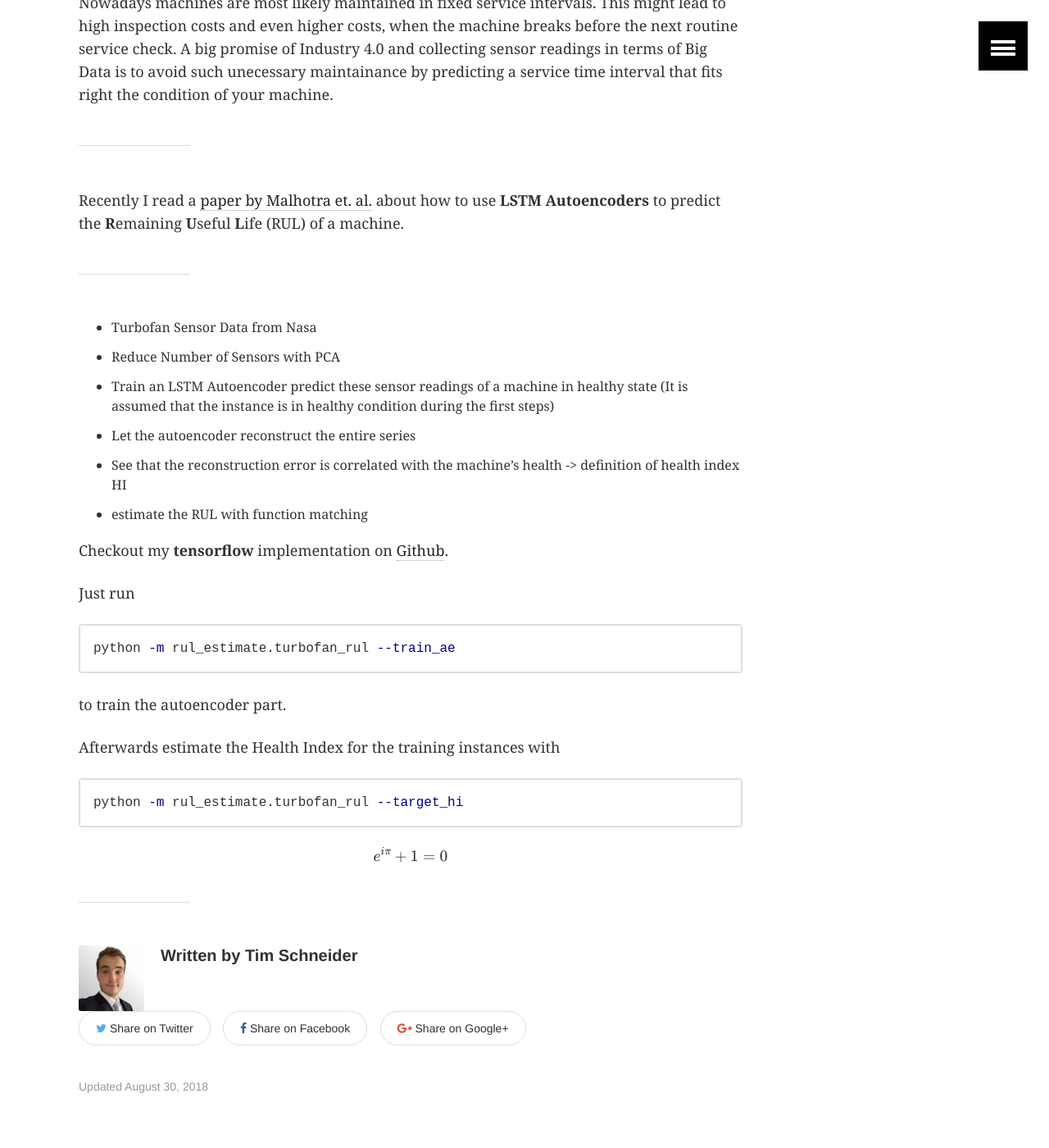
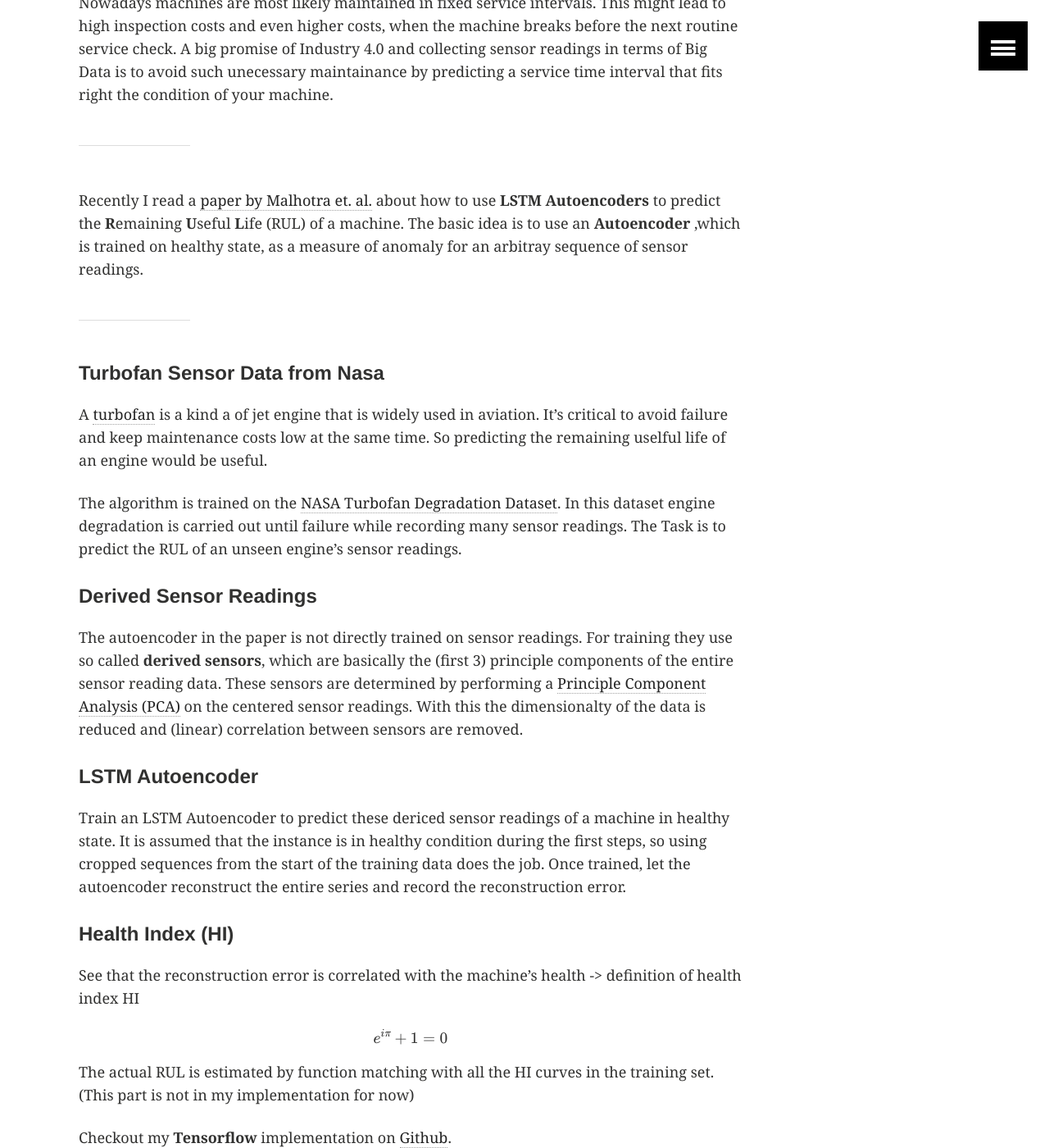
Before and after one commit to TimPhillip/timphillip.github.io, a Jekyll site: the page built from _posts/2018-08-30-predictive-maintenance.md, in a window 1280 px wide and 1400 px high, scrolled down 917 px. Shown: the whole window at 82% size. Built offline with Jekyll 4.4.1, drawn with Linux system fonts in a browser that asks for light colours; formulas are drawn with MathJax 3.

Commit message:
more writing

````diff
--- a/_posts/2018-08-30-predictive-maintenance.md
+++ b/_posts/2018-08-30-predictive-maintenance.md
@@ -19,18 +19,36 @@ Nowadays machines are most likely maintained in fixed service intervals. This mi
 
 ----
 
-Recently I read a [paper by Malhotra et. al.](https://arxiv.org/abs/1608.06154) about how to use __LSTM Autoencoders__ to predict the **R**emaining **U**seful **L**ife (RUL) of a machine.
+Recently I read a [paper by Malhotra et. al.](https://arxiv.org/abs/1608.06154) about how to use __LSTM Autoencoders__ to predict the **R**emaining **U**seful **L**ife (RUL) of a machine. The basic idea is to use an __Autoencoder__ ,which is trained on healthy state, as a measure of anomaly for an arbitray sequence of sensor readings.
 
 ----
 
-* Turbofan Sensor Data from Nasa
-* Reduce Number of Sensors with PCA
-* Train an LSTM Autoencoder predict these sensor readings of a machine in healthy state (It is assumed that the instance is in healthy condition during the first steps)
-* Let the autoencoder reconstruct the entire series
-* See that the reconstruction error is correlated with the machine's health -> definition of health index HI
-* estimate the RUL with function matching
+#### Turbofan Sensor Data from Nasa
 
-Checkout my **tensorflow** implementation on [Github](#).
+A [turbofan](https://en.wikipedia.org/wiki/Turbofan) is a kind a of jet engine that is widely used in aviation. It's critical to avoid failure and keep maintenance costs low at the same time. So predicting the remaining uselful life of an engine would be useful.
+
+The algorithm is trained on the [NASA Turbofan Degradation Dataset](https://c3.nasa.gov/dashlink/resources/139/).
+In this dataset engine degradation is carried out until failure while recording many sensor readings.
+The Task is to predict the RUL of an unseen engine's sensor readings.
+
+
+#### Derived Sensor Readings
+
+The autoencoder in the paper is not directly trained on sensor readings. For training they use so called **derived sensors**, which are basically the (first 3) principle components of the entire sensor reading data.
+These sensors are determined by performing a [Principle Component Analysis (PCA)](https://en.wikipedia.org/wiki/Principal_component_analysis) on the centered sensor readings. With this the dimensionalty of the data is reduced and (linear) correlation between sensors are removed.
+
+#### LSTM Autoencoder
+Train an LSTM Autoencoder to predict these dericed sensor readings of a machine in healthy state. It is assumed that the instance is in healthy condition during the first steps, so using cropped sequences from the start of the training data does the job.
+Once trained, let the autoencoder reconstruct the entire series and record the reconstruction error.
+
+#### Health Index (HI)
+See that the reconstruction error is correlated with the machine's health -> definition of health index HI
+
+$$ e^{i\pi} + 1 = 0 $$
+
+The actual RUL is estimated by function matching with all the HI curves in the training set. (This part is not in my implementation for now)
+
+Checkout my **Tensorflow** implementation on [Github](#).
 
 Just run
 ```shell
````
Also changed, not shown: other parts of _posts/2018-08-30-predictive-maintenance.md (+0 -3 lines).
